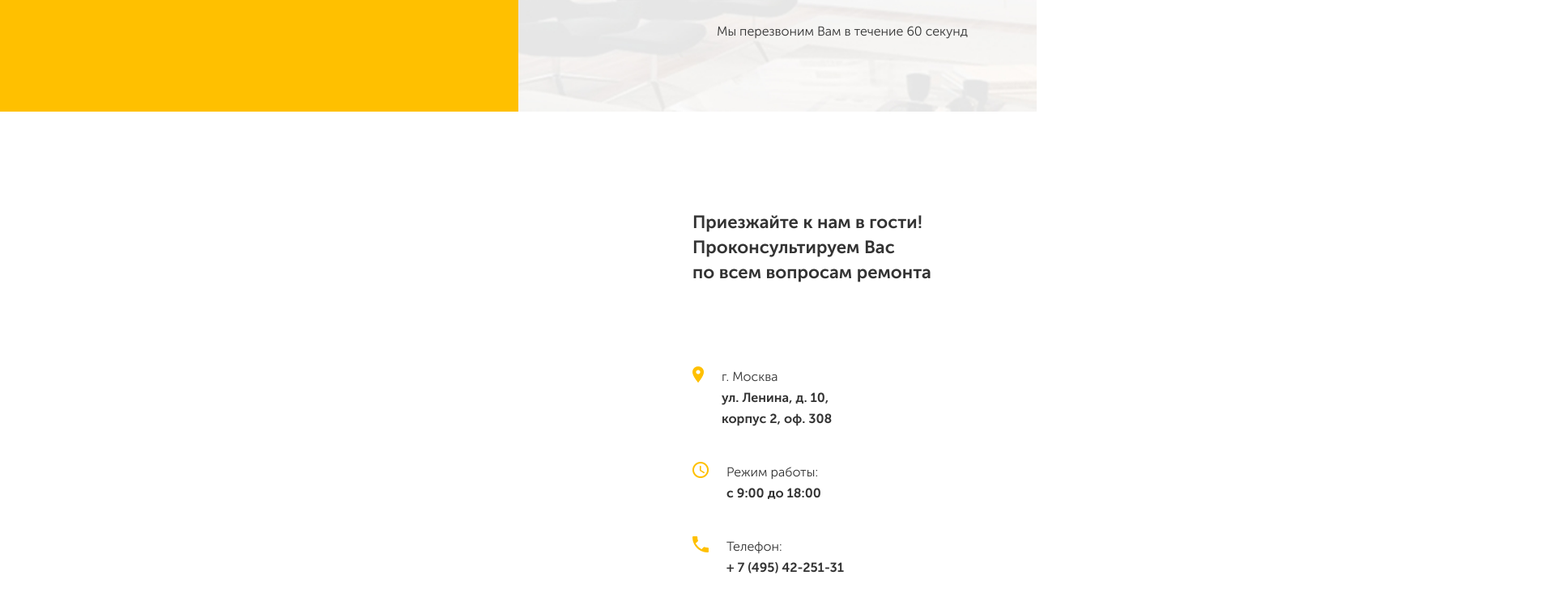
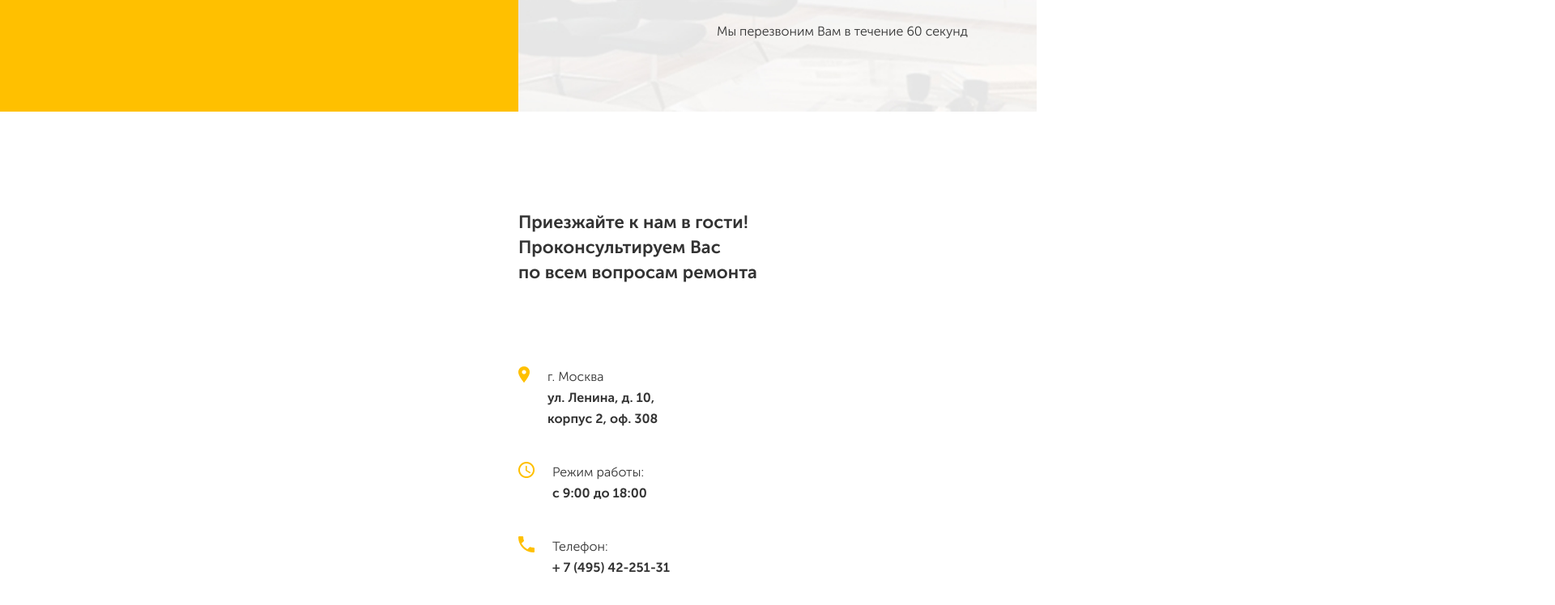
Before and after one commit to fenix1851/repair, a plain HTML site: page index.html in a window 1280 px wide. Shown: the part 6280-7028 px from the top of the page at 81% size, 1920 px wide, since content can reach past the window. Drawn offline with nearby package versions, Linux system fonts and the light colour scheme.

Commit message:
destroy footer container

```diff
--- a/index.html
+++ b/index.html
@@ -370,7 +370,6 @@
         </div>
         <!-- /.map -->
         <div class="footer-welcome">
-            <div class="container">
                     <h3 class="footer-title wow fadeInRightBig" data-wow-offset="400" data-wow-duration="1.5s">Приезжайте к нам в гости! Проконсультируем Вас <br> по всем вопросам ремонта</h3>
                     <!-- /.footer-title -->
                     <ul class="footer-list">
@@ -394,8 +393,7 @@
                         <!-- /.footer-list__item -->
                     </ul>
                     <!-- /.footer-list -->
-                </div>
-            <!-- /.container -->
+            <!-- /.footer-welcome-inner -->
         </div>
         <!-- /.welcome -->
     </footer>
--- a/src/sass/blocks/_footer.sass
+++ b/src/sass/blocks/_footer.sass
@@ -7,7 +7,7 @@
     &-welcome
         width: 50%
         padding-top: 100px
-        padding-left: 215px
+        padding-left: 215pxg
     &-map
         position: absolute
         top: 0
```
Also changed, not shown: src/css/style.css.
